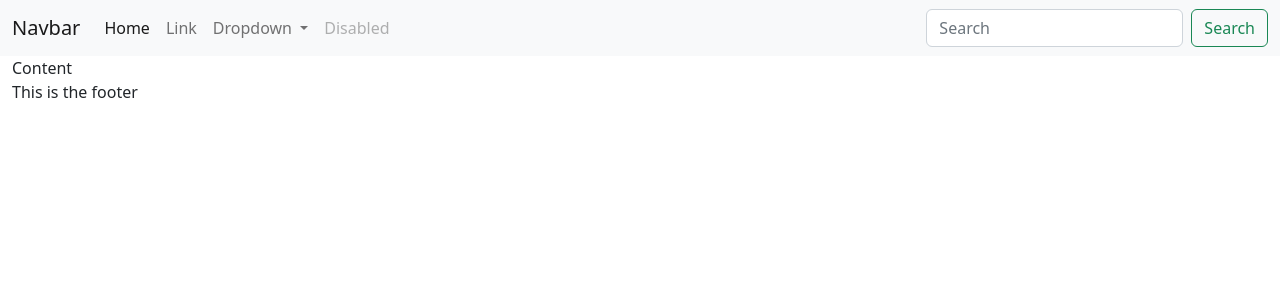
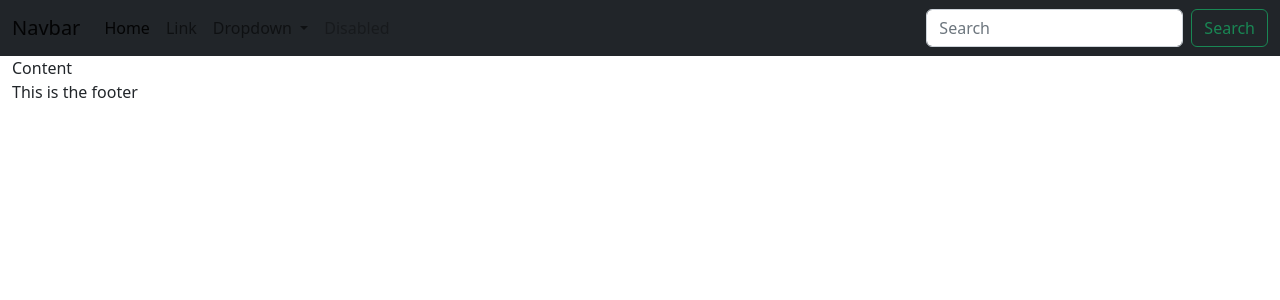
Before and after one commit to avseksingh/varanasisoftwarejunction, a Django app: page /newbase/ in a window 1280 px wide. Shown: the top 300 px of the page. Run offline with Django 3.2, Linux system fonts and the light colour scheme.

Commit message:
Update newbase.html

```diff
--- a/hello/templates/newbase.html
+++ b/hello/templates/newbase.html
@@ -14,7 +14,7 @@
 </title>
   </head>
   <body>
-  <nav class="navbar navbar-expand-lg bg-light">
+  <nav class="navbar navbar-expand-lg bg-dark">
   <div class="container-fluid">
     <a class="navbar-brand" href="#">Navbar</a>
     <button class="navbar-toggler" type="button" data-bs-toggle="collapse" data-bs-target="#navbarSupportedContent" aria-controls="navbarSupportedContent" aria-expanded="false" aria-label="Toggle navigation">
```
